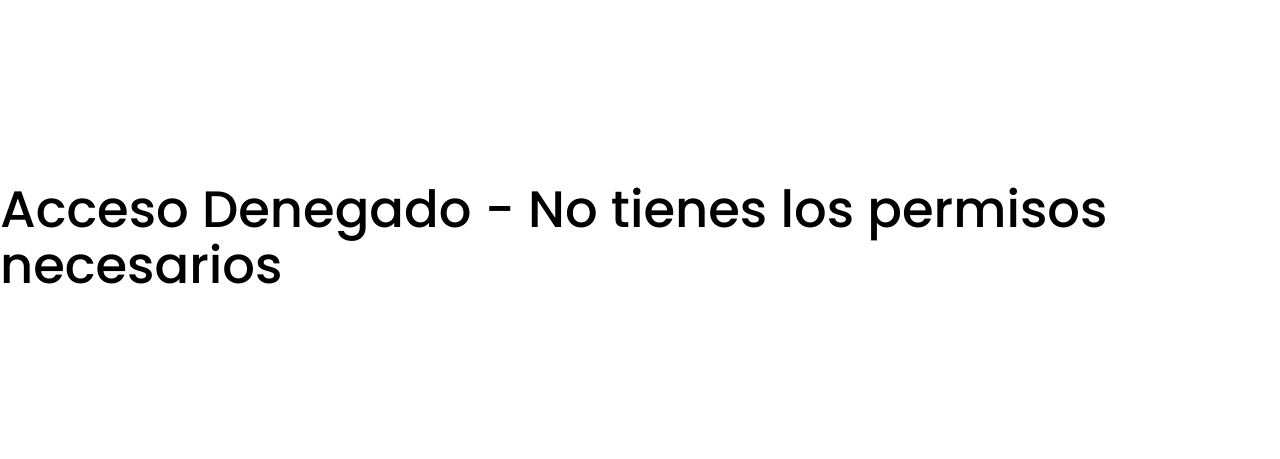
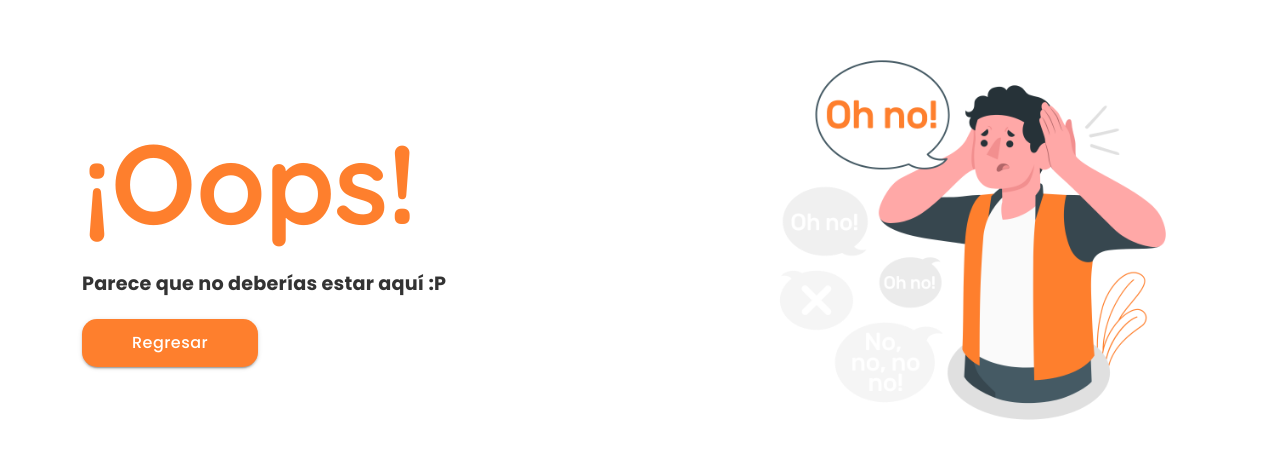
Before and after one commit to adrianajacobo2002/cheesito-web, a React (Vite) app: page /no-access in a window 1280 px wide. Shown: the part 159-618 px from the top of the page. Built offline with nearby package versions, Linux system fonts and the light colour scheme.

Commit message:
Pagina de no acceso

```diff
--- a/src/App.tsx
+++ b/src/App.tsx
@@ -8,6 +8,7 @@ import MeseroDashboard from "./pages/Mesero/Dashboard";
 import CocineroDashboard from "./pages/Cocinero/Dashboard";
 import Home from "./pages/Home";
 import Login from "./forms/Login";
+import NoAccess from "./pages/NoAccess/index";
 import "./App.css";
 import ProtectedRoute from "./components/ProtectedRoute/ProtectedRoute";
 
@@ -54,7 +55,7 @@ const App = () => {
         {/* Página de acceso denegado */}
         <Route
           path="/no-access"
-          element={<h1>Acceso Denegado - No tienes los permisos necesarios</h1>}
+          element={<NoAccess />}
         />
       </Routes>
     </Router>
--- a/src/forms/Login/index.tsx
+++ b/src/forms/Login/index.tsx
@@ -45,7 +45,8 @@ const Login = () => {
       <Paper
         elevation={3}
         sx={{
-          padding: '40px',  // Más padding para un aspecto espacioso
+          paddingY: '40px',
+          paddingX: '70px',  // Más padding para un aspecto espacioso
           borderRadius: '15px',  // Bordes redondeados más pronunciados
           width: '100%',
           maxWidth: '450px',  // Tamaño máximo más ancho
@@ -58,8 +59,8 @@ const Login = () => {
             gutterBottom
             sx={{
               fontWeight: 'bold',
-              color: '#ff8c42',
-              fontFamily: 'Poppins, sans-serif',
+              color: '#fe7f2d',
+              fontFamily: 'QuickSand, sans-serif',
               fontSize: '2.5rem',  // Ajuste del tamaño del texto
               marginBottom: '20px'  // Espacio debajo del título
             }}
@@ -79,6 +80,7 @@ const Login = () => {
             variant="outlined"
             fullWidth
             margin="normal"
+            color="warning"
             value={user}
             onChange={(e) => setUser(e.target.value)}
             sx={{ marginBottom: 3, fontFamily: 'Poppins, sans-serif', backgroundColor: '#fff' }}
@@ -90,6 +92,7 @@ const Login = () => {
             fullWidth
             type="password"
             margin="normal"
+            color = "warning"
             value={password}
             onChange={(e) => setPassword(e.target.value)}
             sx={{ marginBottom: 4, fontFamily: 'Poppins, sans-serif', backgroundColor: '#fff' }}
@@ -104,9 +107,9 @@ const Login = () => {
               backgroundColor: '#fe7f2d',
               ':hover': { backgroundColor: '#fe7f2d' },
               fontFamily: 'Poppins, sans-serif',
-              borderRadius: '30px',  // Botón con bordes más redondeados
+              borderRadius: '15px',  // Botón con bordes más redondeados
               fontSize: '1rem',  // Tamaño de fuente ajustado
-              fontWeight: 'bold'
+              textTransform: 'none'
             }}
           >
             Iniciar Sesión
--- a/src/pages/Admin/Dashboard.tsx
+++ b/src/pages/Admin/Dashboard.tsx
@@ -1,7 +1,16 @@
 import React from 'react';
-import { Typography, Box } from '@mui/material';
+import { Typography, Box, Button } from '@mui/material';
+import { useNavigate } from 'react-router-dom';
+
 
 const AdminDashboard: React.FC = () => {
+  const navigate = useNavigate();
+
+  const handleLogout = () => {
+    localStorage.removeItem('token');
+    navigate('/');
+  };
+
   return (
     <Box
       sx={{
@@ -19,6 +28,16 @@ const AdminDashboard: React.FC = () => {
       >
         Bienvenido Admin
       </Typography>
+
+      {/* Botón de Logout */}
+      <Button
+        variant="contained"
+        color="primary"
+        sx={{ marginTop: '20px' }}
+        onClick={handleLogout}
+      >
+        Cerrar Sesión
+      </Button>
     </Box>
   );
 };
--- a/src/pages/Cocinero/Dashboard.tsx
+++ b/src/pages/Cocinero/Dashboard.tsx
@@ -1,7 +1,14 @@
 import React from 'react';
-import { Typography, Box } from '@mui/material';
+import { Typography, Box, Button } from '@mui/material';
+import { useNavigate } from 'react-router-dom';
 
 const CocineroDashboard: React.FC = () => {
+  const navigate = useNavigate();
+
+  const handleLogout = () => {
+    localStorage.removeItem('token');
+    navigate('/');
+  };
   return (
     <Box
       sx={{
@@ -19,6 +26,16 @@ const CocineroDashboard: React.FC = () => {
       >
         Bienvenido Cocinero
       </Typography>
+
+      {/* Botón de Logout */}
+      <Button
+        variant="contained"
+        color="primary"
+        sx={{ marginTop: '20px' }}
+        onClick={handleLogout}
+      >
+        Cerrar Sesión
+      </Button>
     </Box>
   );
 };
--- a/src/pages/Mesero/Dashboard.tsx
+++ b/src/pages/Mesero/Dashboard.tsx
@@ -1,7 +1,14 @@
 import React from 'react';
-import { Typography, Box } from '@mui/material';
+import { Typography, Box, Button } from '@mui/material';
+import { useNavigate } from 'react-router-dom';
 
 const MeseroDashboard: React.FC = () => {
+  const navigate = useNavigate();
+
+  const handleLogout = () => {
+    localStorage.removeItem('token');
+    navigate('/');
+  };
   return (
     <Box
       sx={{
@@ -19,6 +26,16 @@ const MeseroDashboard: React.FC = () => {
       >
         Bienvenido Mesero
       </Typography>
+
+      {/* Botón de Logout */}
+      <Button
+        variant="contained"
+        color="primary"
+        sx={{ marginTop: '20px' }}
+        onClick={handleLogout}
+      >
+        Cerrar Sesión
+      </Button>
     </Box>
   );
 };
--- a/src/pages/NoAccess/index.tsx
+++ b/src/pages/NoAccess/index.tsx
@@ -0,0 +1,118 @@
+import React from 'react';
+import { Box, Typography, Button } from '@mui/material';
+import { useNavigate } from 'react-router-dom';
+import { jwtDecode } from 'jwt-decode';
+import noAccessImg from '../../assets/img/noAccess.png';
+import '../../App.css';
+
+const NoAccess: React.FC = () => {
+  const navigate = useNavigate();
+
+  const handleBack = () => {
+
+    const token = localStorage.getItem('token');
+
+    if (token) {
+      const decodedToken: any = jwtDecode(token);
+
+      if (decodedToken.role === 'ADMIN') {
+        navigate('/admin/dashboard');
+      } else if (decodedToken.role === 'MESERO') {
+        navigate('/mesero/dashboard');
+      } else if (decodedToken.role === 'COCINERO') {
+        navigate('/cocinero/dashboard');
+      } else {
+      }
+    } else {
+      navigate('/');
+    }
+  };
+
+  return (
+    <Box
+      sx={{
+        display: 'flex',
+        justifyContent: 'space-between',
+        alignItems: 'center',
+        height: '100vh',
+        padding: '0 2rem',
+        backgroundColor: '#ffffff'
+      }}
+    >
+      {/* Contenedor del mensaje y el botón */}
+      <Box
+        sx={{
+          flex: 1,
+          display: 'flex',
+          flexDirection: 'column',
+          justifyContent: 'center',
+          alignItems: 'flex-start',
+          paddingRight: '2rem',
+          paddingInlineStart: '50px'
+        }}
+      >
+        <Typography
+          variant="h2"
+          sx={{
+            fontWeight: 'bold',
+            color: '#fe7f2d',
+            fontFamily: 'QuickSand, sans-serif',
+            fontSize: '7rem',
+            marginBottom: '20px'
+          }}
+        >
+          ¡Oops!
+        </Typography>
+        <Typography
+          variant="body1"
+          sx={{
+            color: '#333',
+            fontFamily: 'Poppins, sans-serif',
+            fontSize: '1.2rem',
+            marginBottom: '20px',
+            fontWeight: 'bold'
+          }}
+        >
+          Parece que no deberías estar aquí :P
+        </Typography>
+        <Button
+          variant="contained"
+          color="warning"
+          onClick={handleBack}
+          sx={{
+            padding: '10px 50px',
+            backgroundColor: '#fe7f2d',
+            textTransform: 'none',
+            fontFamily: 'Poppins, sans-serif',
+            fontSize: '1rem',
+            borderRadius: '15px',
+            ':hover': { backgroundColor: '#ff8c42' }
+          }}
+        >
+          Regresar
+        </Button>
+      </Box>
+
+      {/* Contenedor de la imagen */}
+      <Box
+        sx={{
+          flex: 1,
+          display: 'flex',
+          justifyContent: 'center',
+          alignItems: 'center'
+        }}
+      >
+        <img
+          src={noAccessImg}
+          alt="No Access"
+          style={{
+            maxWidth: '75%',
+            height: 'auto'
+          }}
+        />
+      </Box>
+    </Box>
+  );
+};
+
+export default NoAccess;
```
Also changed, not shown: src/assets/img/noAccess.png (added).
